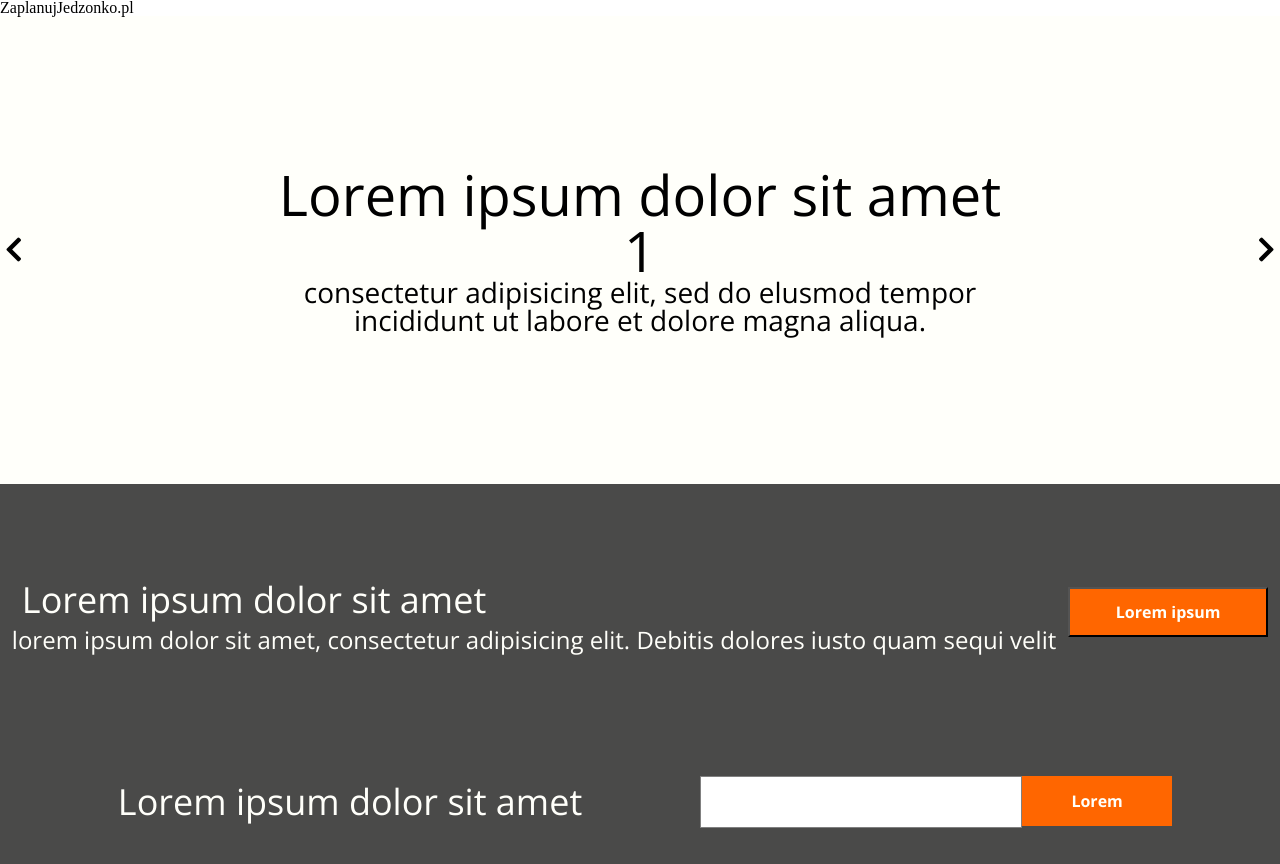
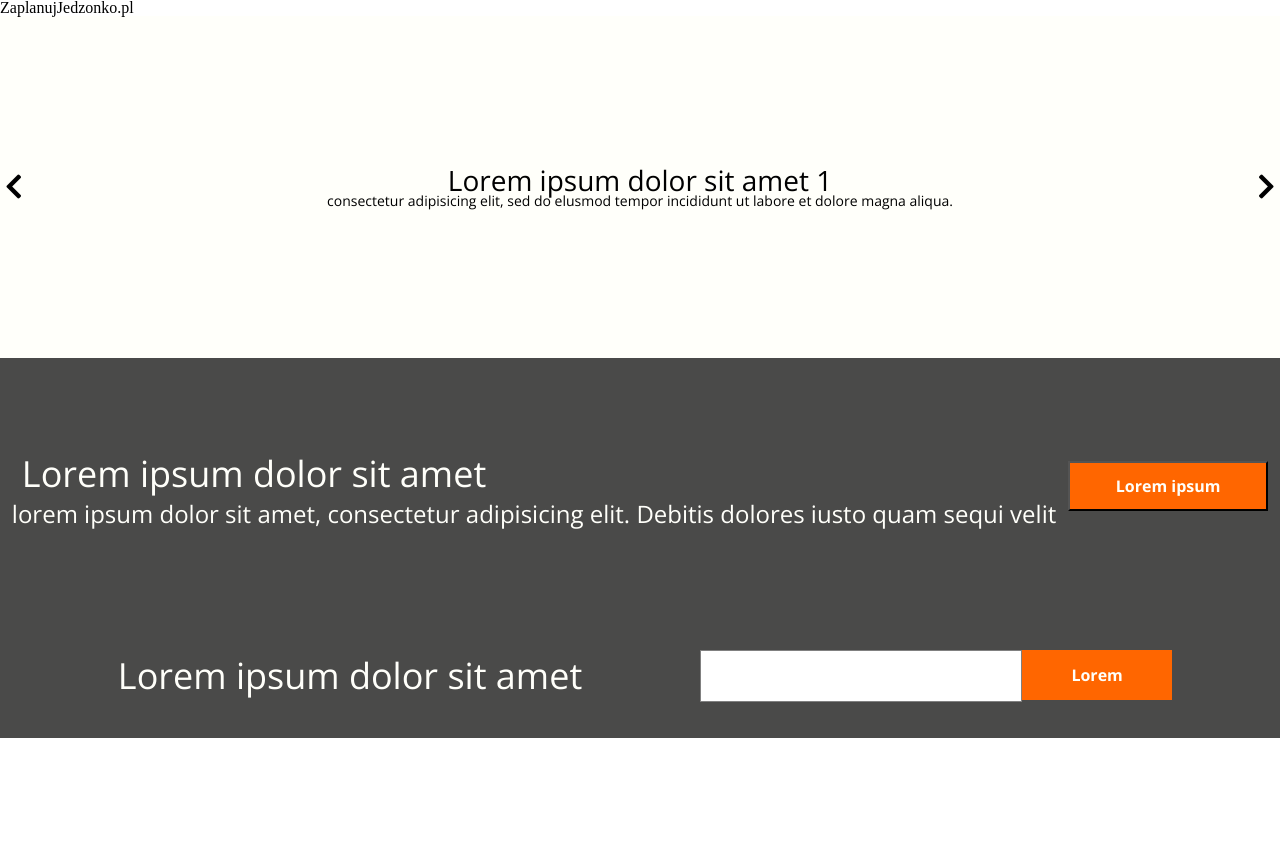
Before and after one commit to Wiermag/Meal-planning-app-SCRUM, a website: page development/index.html in a window 1280 px wide. After the commit the page ends 800 px from the top, so only its background shows below. Drawn offline with nearby package versions, Linux system fonts and the light colour scheme; files that its build step writes are made by us from their sources; a web font is replaced by a local one.

Commit message:
carousel-fix

```diff
--- a/development/scss/layout/_carousel.scss
+++ b/development/scss/layout/_carousel.scss
@@ -19,10 +19,10 @@
           display: none;
       }
       &-header {
-        font-size: $font-size*4;
+        font-size: $font-size*2;
       }
       &-text {
-        font-size: $font-size*2;
+        font-size: $font-size;
       }
     }
  .carousel .visible{
```
